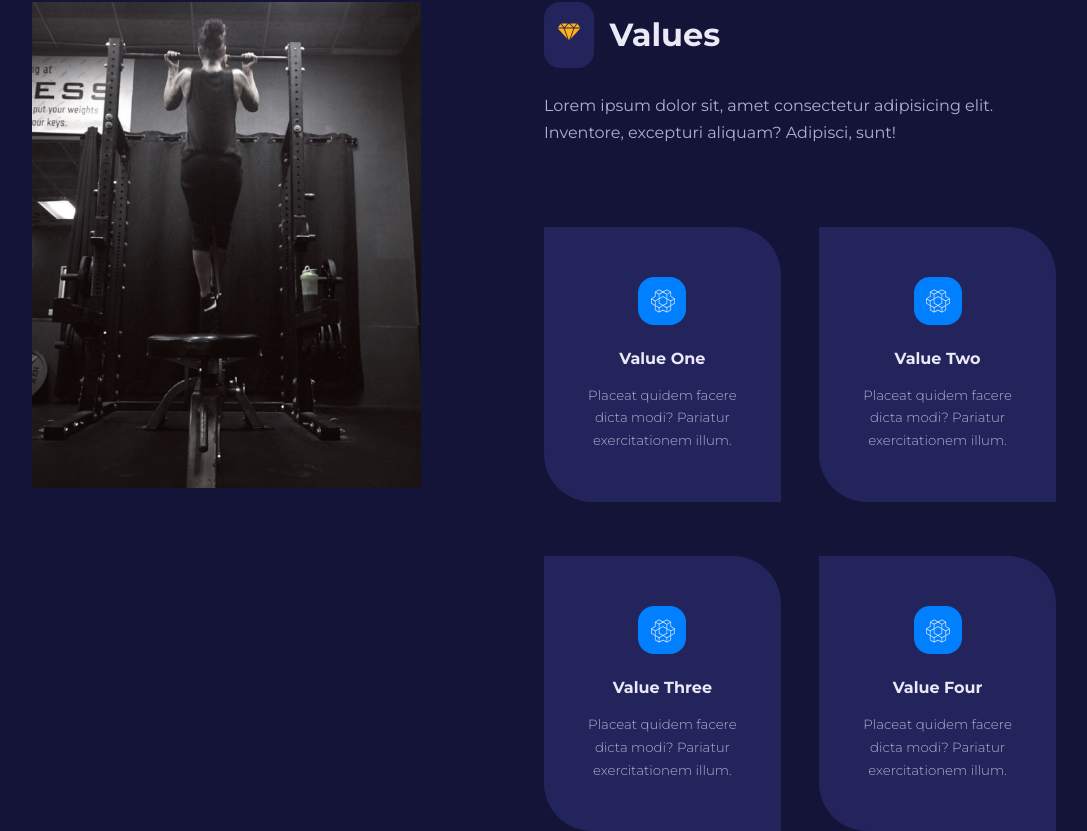
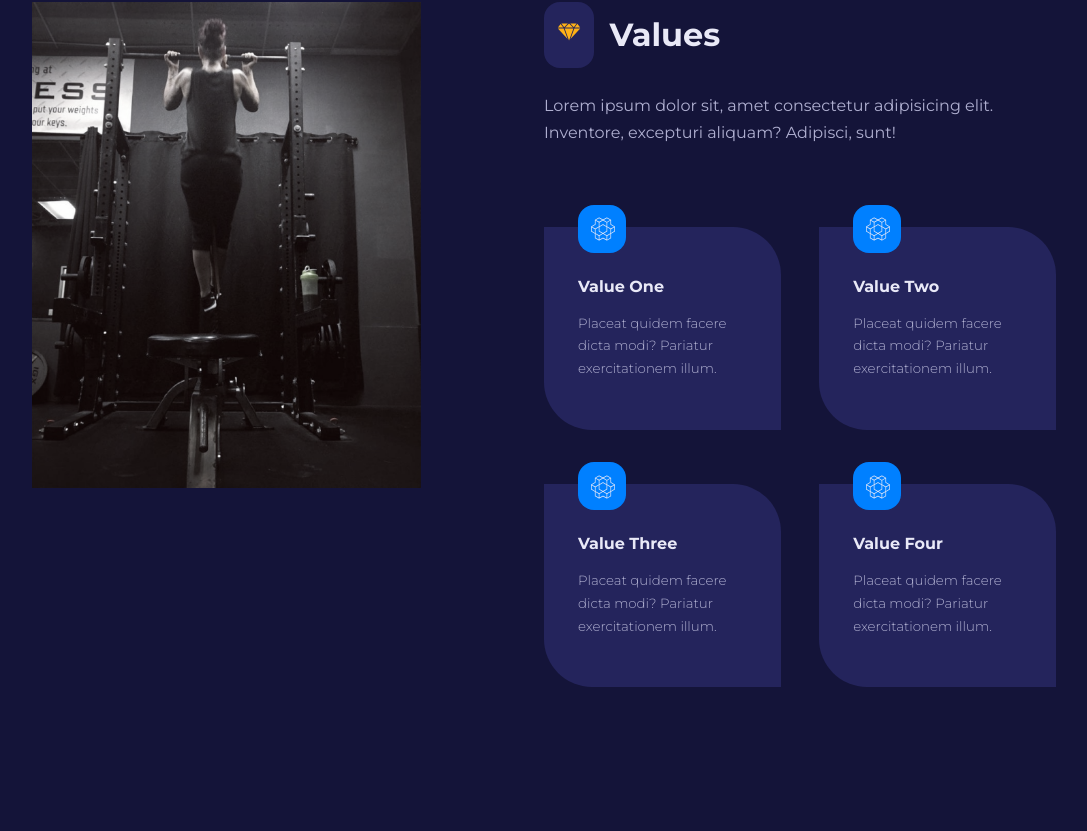
Before and after one commit to Eddysam2000/XP-Fitness, a React (Create React App) app: page / in a window 1280 px wide. Shown: the part 1537-2368 px from the top of the page, without its empty margins (96-1183 px from the left). After the commit the page ends 2224 px from the top, so only its background shows below. Built offline with nearby package versions, Linux system fonts and the light colour scheme.

Commit message:
values added

```diff
--- a/src/pages/home/home.css
+++ b/src/pages/home/home.css
@@ -105,3 +105,14 @@
     grid-template-columns: 1fr 1fr;
     gap: 3.4rem 2.4rem;
 }
+
+.card.values_value {
+    position: relative;
+    padding: 3;
+    text-align: left;
+}
+
+.card.values_value span {
+    position: absolute;
+    top: -1.5rem;
+}
```
